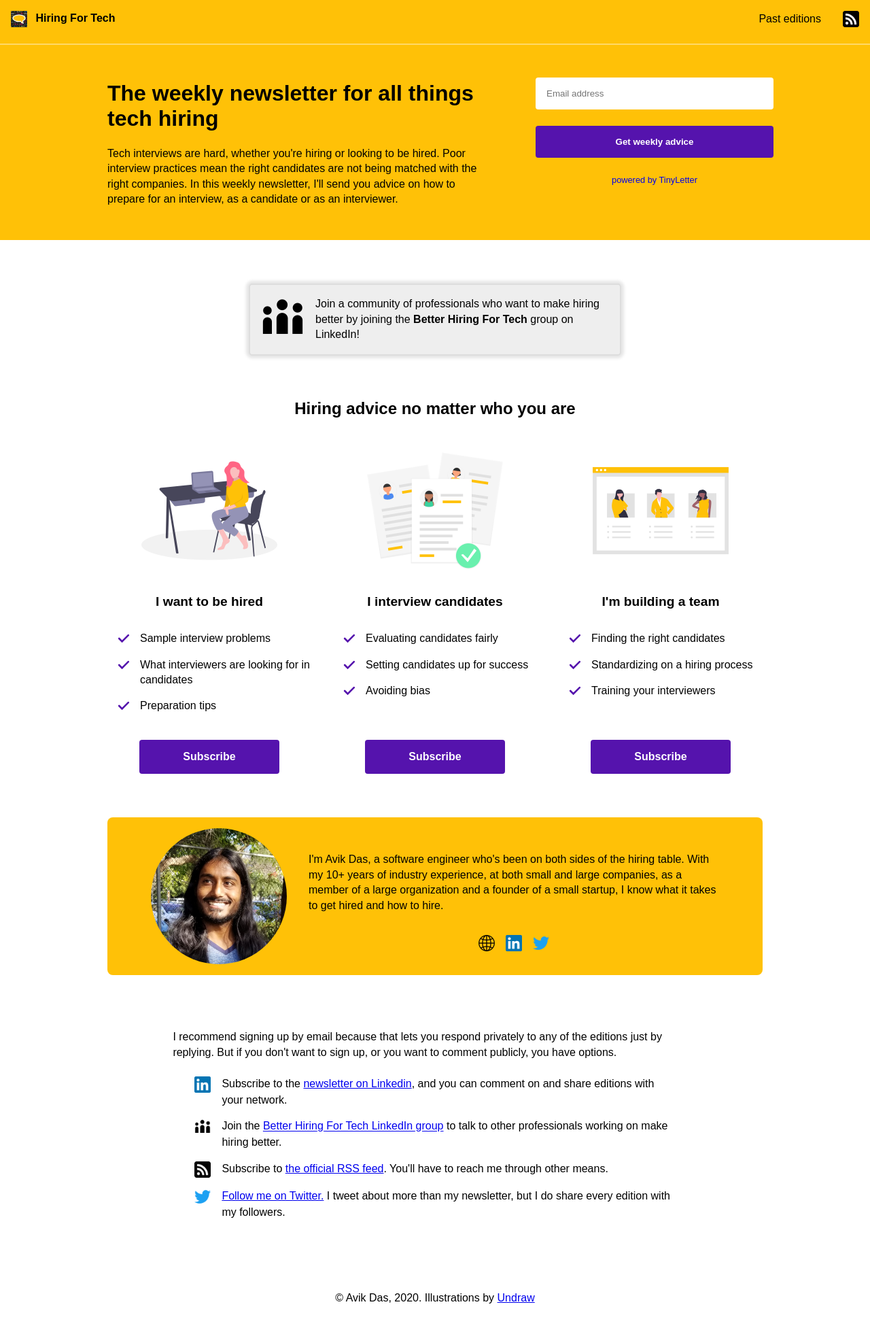
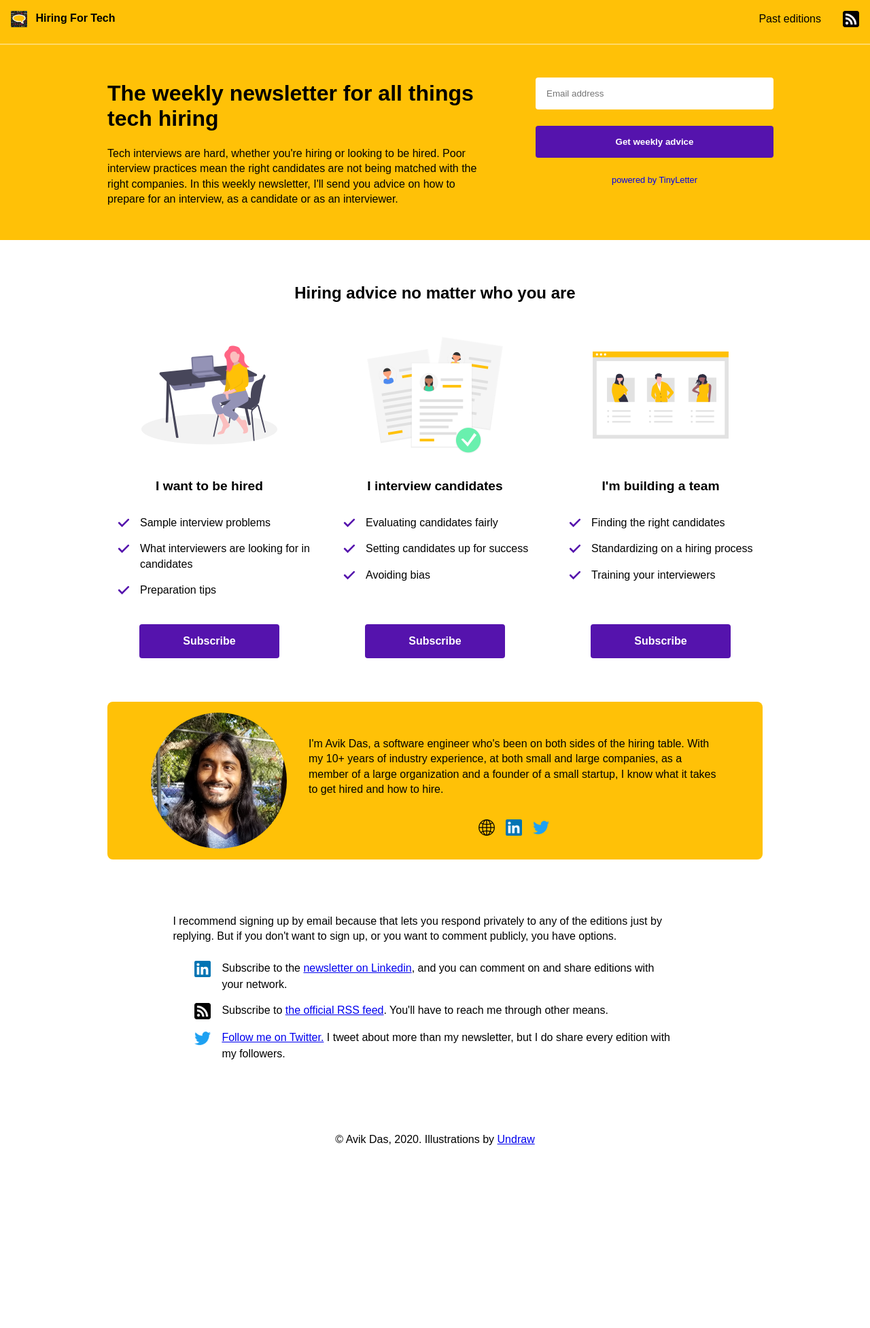
Before and after one commit to avik-das/hiringfor.tech, a Jekyll site: the page built from index.html, in a window 1280 px wide. Shown: the whole page at 68% size. Built offline with Jekyll 4.4.1, drawn with Linux system fonts in a browser that asks for light colours; after the commit the page ends 1720 px from its top, so only the background shows below that.

Commit message:
Removed references to LinkedIn Group
The group was always an experiment, and it didn't really take off. So
I'm retiring it and removing all references to the group.

Previously, the bottom of each post pointed readers to my Twitter. I
kept the Twitter link on the index page, but I didn't go back to
prominently linking the Twitter page because Twitter has kind of gone
downhill. In the future, I can imagine bringing such a link back if I
get on Mastodon.

```diff
--- a/_config.yml
+++ b/_config.yml
@@ -8,7 +8,5 @@ author:
   linkedin: https://linkedin.com/in/avikdas1990
   twitter: https://twitter.com/the_avik_das
 
-linkedin-group: https://www.linkedin.com/groups/13938375/
-
 plugins:
     - jekyll-feed
--- a/_layouts/edition.html
+++ b/_layouts/edition.html
@@ -20,8 +20,6 @@
 
   <section id="content">{{ content }}</section>
 
-  <section id="contact-link"><p>Agree or disagree with what I have to say? <a href="{{ site.linkedin-group }}">Join the Better Hiring For Tech group to make your voice heard!</a></p></section>
-
   <section id="subscribe">
     <p>This post was sent out on the {{ page.date | date: "%B %-d, %Y" }} edition of the Hiring For Tech newsletter. Subscribe to get future editions sent to you by email, once a week.</p>
 
--- a/assets/css/edition.scss
+++ b/assets/css/edition.scss
@@ -28,14 +28,6 @@ body > * {
 h1 { margin-top: 64px; }
 h1, address { text-align: center; }
 address { margin: 8px auto; }
-
-#preamble {
-  border: 2px dashed #aaa;
-  border-radius: 5px;
-  background: #eee;
-
-  padding: 0 1em;
-}
 
 #posts, #content { margin-top: 64px; }
 
--- a/assets/css/index.scss
+++ b/assets/css/index.scss
@@ -16,33 +16,6 @@
   /* Because the subscribe form in the header shows up on a colored background,
    * there's no need for the inputs inside to have a border. */
   #subscribe-form input { box-shadow: none; }
-}
-
-/** LINKEDIN GROUP CTA *******************************************************/
-
-#linkedin-group > a {
-  display: flex;
-  flex-direction: row;
-  align-items: center;
-
-  border: 2px solid #ddd;
-  border-radius: 5px;
-  box-shadow: 0 0 4px 4px rgba(0, 0, 0, 0.1);
-
-  margin: 0 auto;
-  padding: 0 16px;
-  max-width: 512px;
-  background: #eee;
-
-  text-decoration: none;
-  color: #000;
-
-  &:hover { text-decoration: underline; }
-
-  :first-child img {
-    margin-right: 16px;
-    flex-shrink: 1;
-  }
 }
 
 /** ROLE BOXES ***************************************************************/
@@ -218,7 +191,6 @@
     grid-template-areas:
       "nav nav nav nav nav"
       "header header header header header"
-      ". group-link group-link group-link ."
       ". role-boxes-header role-boxes-header role-boxes-header ."
       ". role-candidate role-interviewer role-hiring-manager ."
       ". about-me about-me about-me ."
@@ -262,8 +234,6 @@
       margin: 0;
     }
   }
-
-  #linkedin-group { grid-area: group-link; }
 
   #role-boxes-header {
     grid-area: role-boxes-header;
--- a/index.html
+++ b/index.html
@@ -21,13 +21,6 @@
     </div>
 
     {% include subscribe-form.html %}
-  </div>
-
-  <div id="linkedin-group">
-    <a href="{{ site.linkedin-group }}">
-      <p><img src="/assets/images/logo-discussion.png" width="64" height="64" /></p>
-      <p>Join a community of professionals who want to make hiring better by joining the <strong>Better Hiring For Tech</strong> group on LinkedIn!</p>
-    </a>
   </div>
 
   <h2 id="role-boxes-header">Hiring advice no matter who you are</h2>
@@ -93,7 +86,6 @@
 
     <ul>
       <li><img src="assets/images/logo-linkedin.png" alt="" width="24" height="24" />Subscribe to the <a href="https://www.linkedin.com/pulse/whats-wrong-tech-hiring-avik-das">newsletter on Linkedin</a>, and you can comment on and share editions with your network.</li>
-      <li><img src="assets/images/logo-discussion.png" alt="" width="24" height="24" />Join the <a href="{{ site.linkedin-group }}">Better Hiring For Tech LinkedIn group</a> to talk to other professionals working on make hiring better.</li>
       <li><img src="assets/images/logo-rss.png" alt="" width="24" height="24" />Subscribe to <a href="/feed.xml">the official RSS feed</a>. You'll have to reach me through other means.</li>
       <li><img src="assets/images/logo-twitter.png" alt="" width="24" height="24" /><a href="{{ site.author.twitter }}">Follow me on Twitter.</a> I tweet about more than my newsletter, but I do share every edition with my followers.</li>
     </ul>
```
Also changed, not shown: _posts/2021-01-25-interview-apprenticeship.md (+0 -4 lines), assets/images/logo-discussion.png (deleted).
